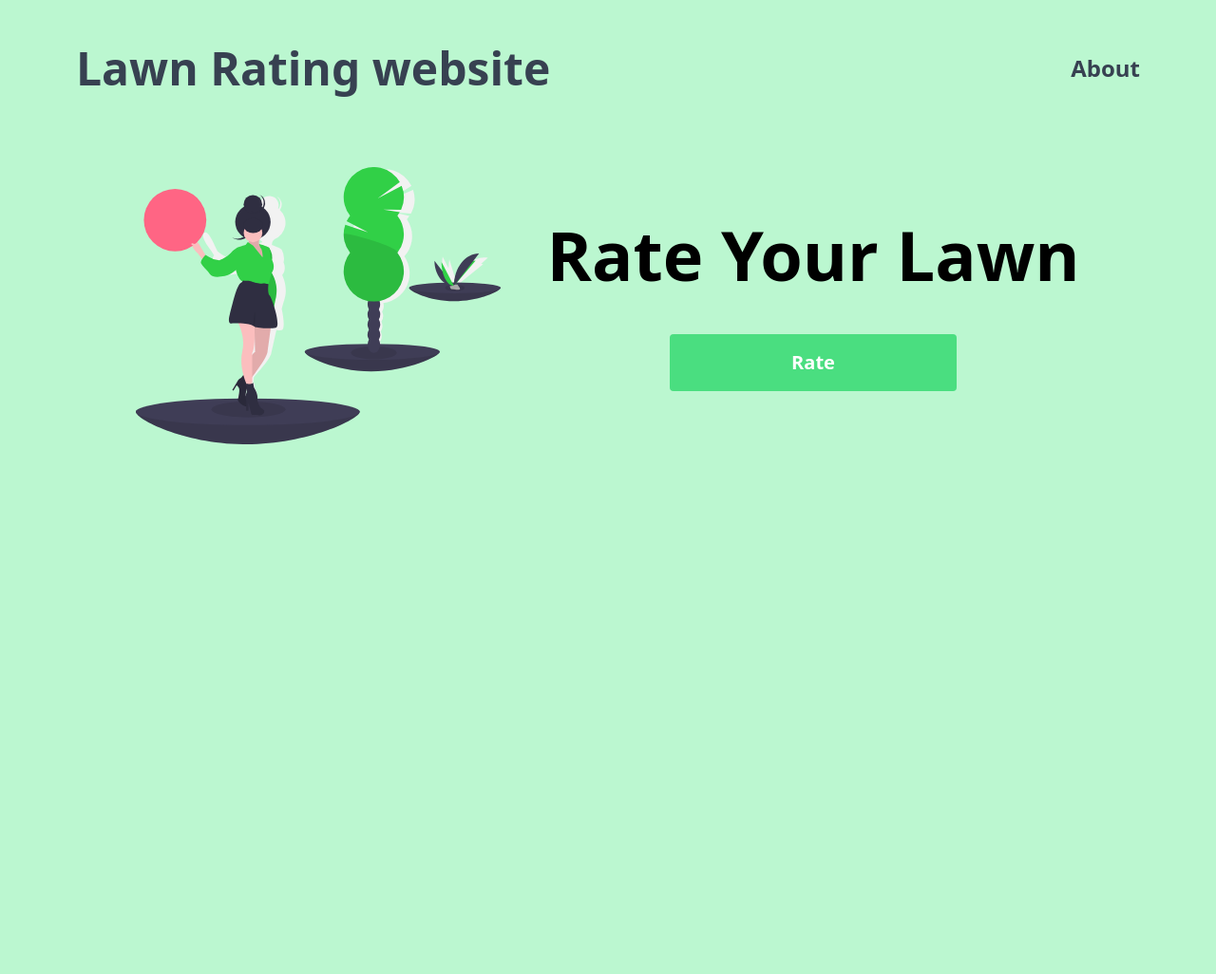
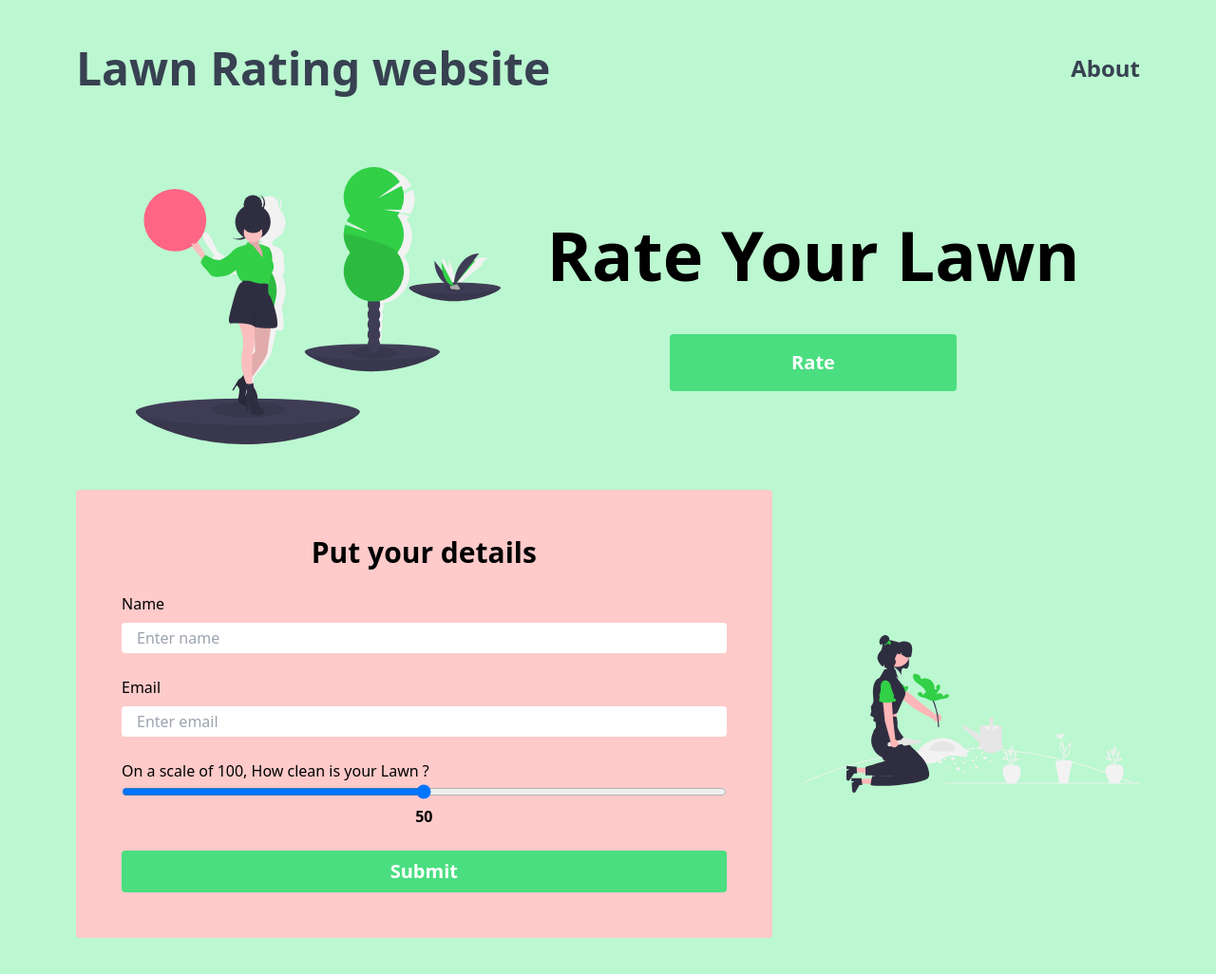
Before and after one commit to Lakshit-Chiranjiv/Lawn-Rating-Website, a website: page frontend/index.html in a window 1280 px wide. Shown: the whole page at 95% size. Before the commit the page ends 800 px from the top, so only its background shows below. Drawn offline with Linux system fonts and the light colour scheme.

Commit message:
input section with garden image

```diff
--- a/frontend/index.html
+++ b/frontend/index.html
@@ -21,5 +21,31 @@
             <button class="text-xl font-semibold bg-green-400 text-white py-4 px-32 rounded cursor-pointer hover:scale-105 transition-all">Rate</button>
         </div>
     </main>
+    <section class="flex justify-around items-center gap-8 my-12">
+        <div class="bg-red-200 p-12 rounded w-[70%]" id="#rate-lawn-form">
+            <h2 class="text-3xl font-bold mb-6 text-center">Put your details</h2>
+            <label for="name">Name</label><br>
+            <input type="text" class="h-8 rounded p-4 mt-2 mb-6 w-[100%]" placeholder="Enter name"><br>
+            <label for="email">Email</label><br>
+            <input type="email" class="h-8 rounded p-4 mt-2 mb-6 w-[100%]" placeholder="Enter email"><br>
+            <label for="progress">On a scale of 100, How clean is your Lawn ?</label><br>
+            <input type="range" class="w-[100%]" id="rangeInput">
+            <p class="text-center font-bold" id="rateval">50</p>
+            <button class="text-xl font-semibold bg-green-400 text-white py-2 mt-6 w-[100%] rounded cursor-pointer">Submit</button>
+        </div>
+        <div class="">
+            <img src="./assets/garden.svg" alt="garden" class="w-96">
+        </div>
+    </section>
 </body>
+
+<script>
+    let p = document.querySelector('#rateval')
+    let rangeInput = document.querySelector('#rangeInput')
+    rangeInput.addEventListener('change',(e) => {
+        let val = document.createTextNode(Number(e.target.value))
+        p.innerHTML = ''
+        p.appendChild(val)
+    })
+</script>
 </html>
```
Also changed, not shown: frontend/assets/garden.svg (added), frontend/dist/output.css.
